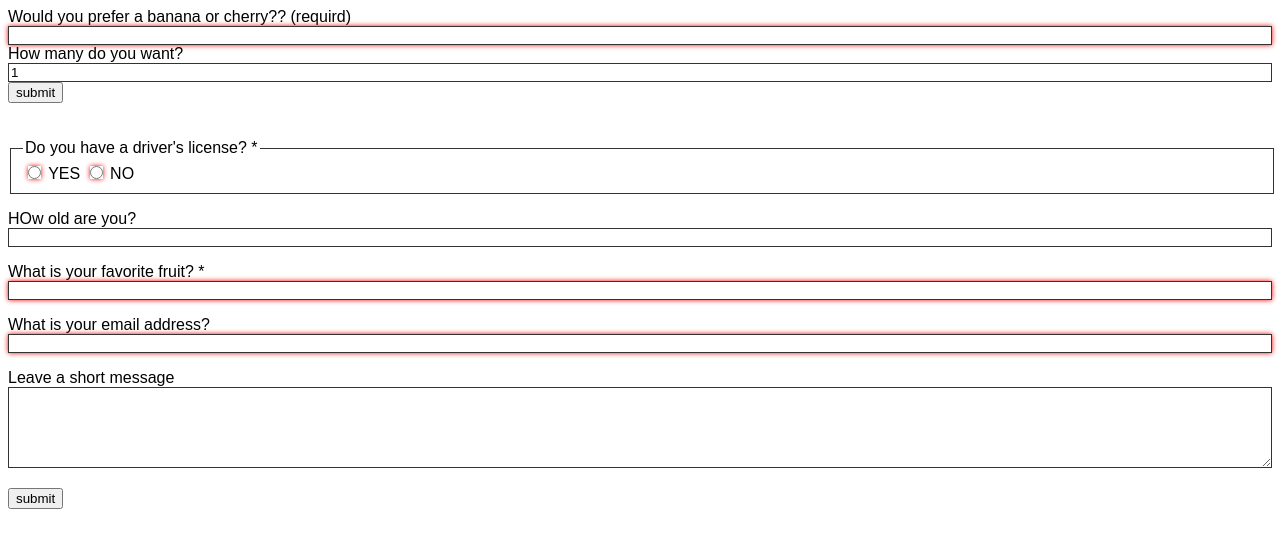
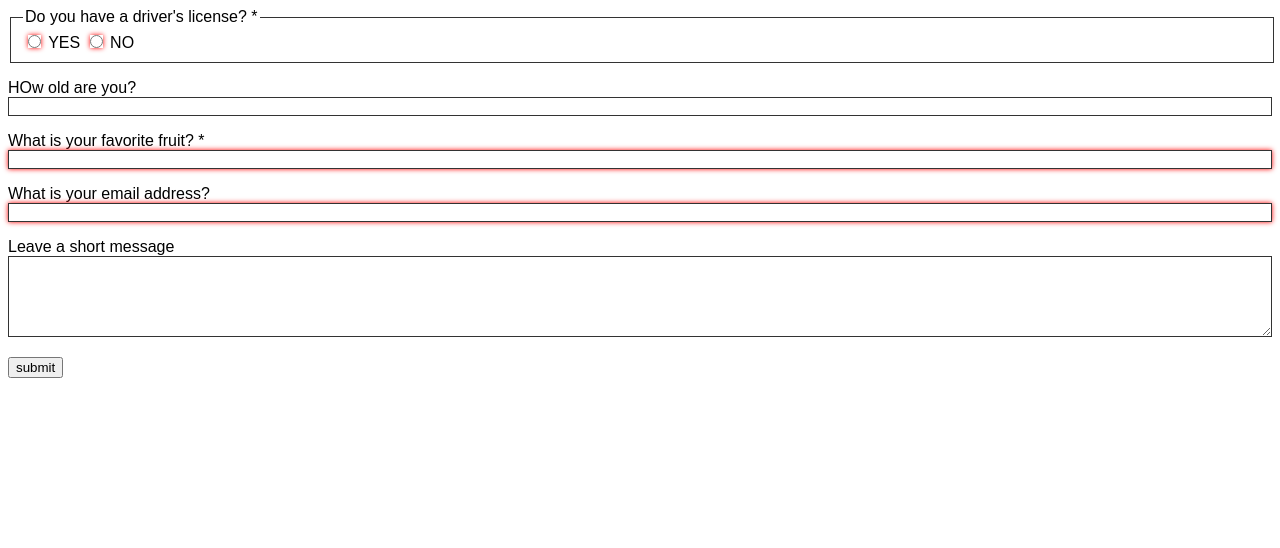
Before and after one commit to abde67/SecondExercise, a plain HTML site: page forms/index3.html in a window 1280 px wide. Drawn offline with Linux system fonts and the light colour scheme.

Commit message:
form exersice

```diff
--- a/forms/index3.html
+++ b/forms/index3.html
@@ -8,29 +8,7 @@
 </head>
 <body>
 
-    <form action="">
-        <div>
-            <label for="choose">Would you prefer a banana or cherry?? (requird)</label>
-            <input type="text"
-             name="i-like" id="choose"
-             required pattern="[Bb]anana|[Cc]herry"
-             minlength="6"
-             maxlength="6">
-        </div>
-        <div>
-            <label for="number">How many do you want?</label>
-            <input type="number" id="number" name="amount" value="1" min="1" max="10"  >
 
-        </div>
-        <div>
-            <button>submit</button>
-        </div>
-
-    </form>
-
-
-
-    <br></br>
     <form action="">
      <fieldset>
          <legend>Do you have a driver's license? <span aria-label="required">*</span></legend>
```
